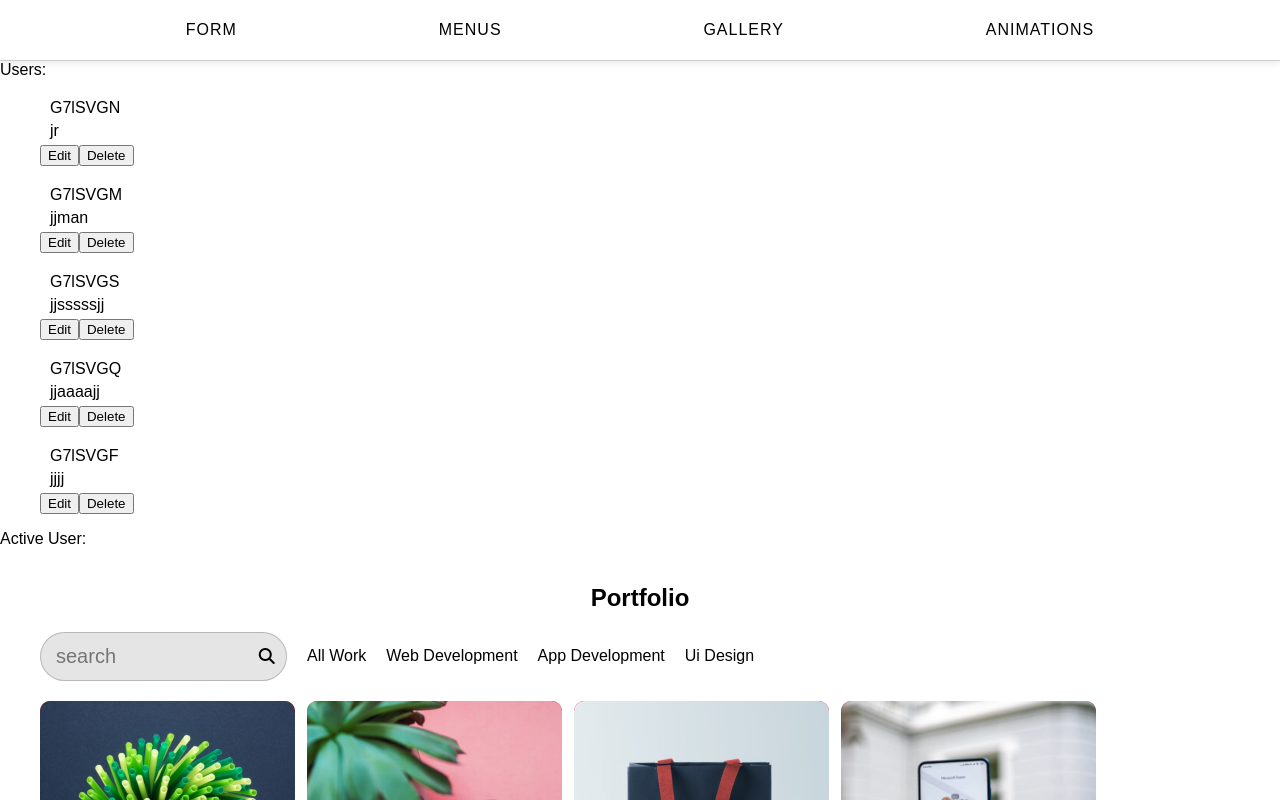
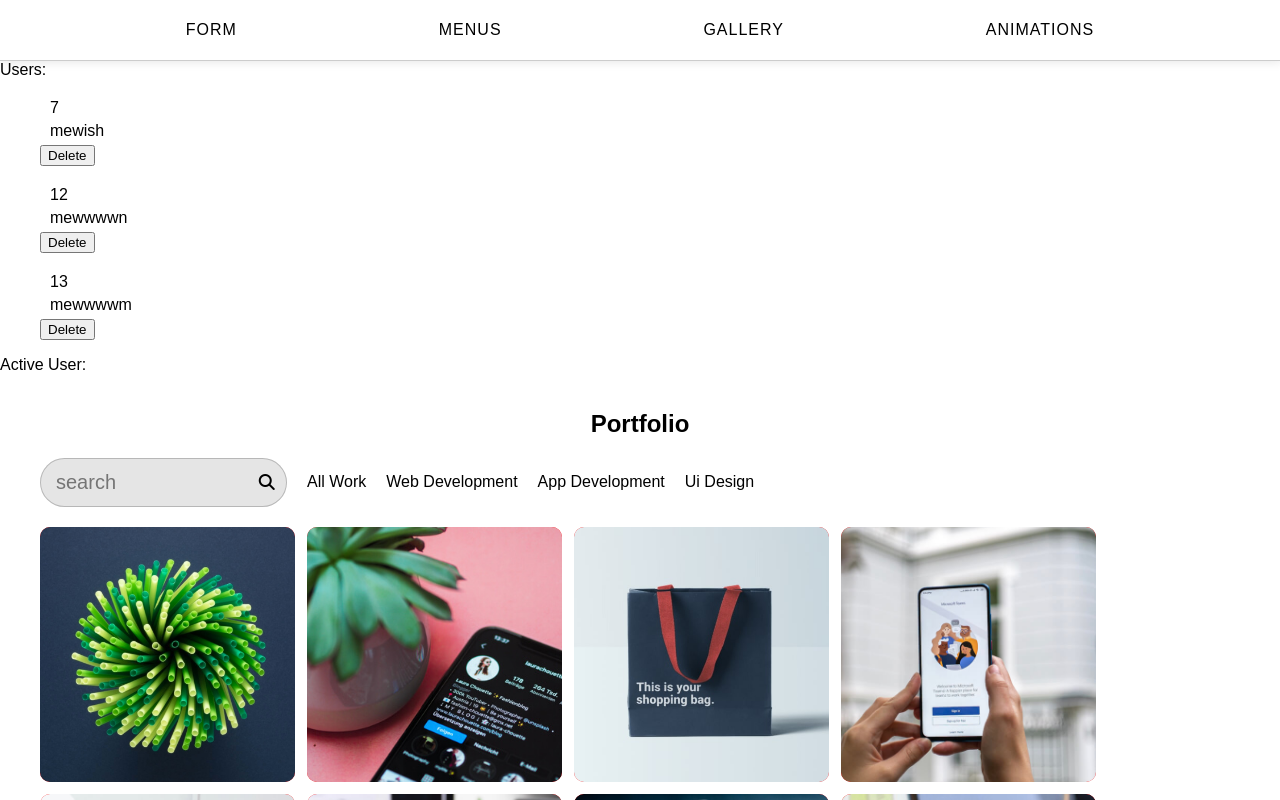
Before and after one commit to savus/testing-vite-react, a React (Vite) app: page / in a window 1280 px wide. Shown: the top 800 px of the page. Built offline with nearby package versions, Linux system fonts and the light colour scheme; data requests are answered from the project's data file.

Commit message:
failed to fix update api bug

```diff
--- a/db.json
+++ b/db.json
@@ -23,44 +23,28 @@
   ],
   "users": [
     {
-      "firstName": "jr",
-      "lastName": "jjjjj",
-      "email": "lll@gmail.com",
-      "city": "jjjj",
-      "phone": "1111111111",
-      "id": "G7lSVGN"
+      "firstName": "mewish",
+      "lastName": "mewish",
+      "email": "time@gmail.com",
+      "city": "mew",
+      "phone": "4444444444",
+      "id": 7
     },
     {
-      "firstName": "jjman",
-      "lastName": "jjjrjj",
-      "email": "lll@gmail.com",
-      "city": "jjjj",
-      "phone": "1111111111",
-      "id": "G7lSVGM"
+      "firstName": "mewwwwn",
+      "lastName": "sss",
+      "email": "ss@Gmail.com",
+      "city": "dd",
+      "phone": "1444444444",
+      "id": 12
     },
     {
-      "firstName": "jjsssssjj",
-      "lastName": "jjjjj",
-      "email": "lll@gmail.com",
-      "city": "jjjj",
-      "phone": "1111111111",
-      "id": "G7lSVGS"
-    },
-    {
-      "firstName": "jjaaaajj",
-      "lastName": "jjjjj",
-      "email": "lll@gmail.com",
-      "city": "jjjj",
-      "phone": "1111111111",
-      "id": "G7lSVGQ"
-    },
-    {
-      "firstName": "jjjj",
-      "lastName": "jjjjj",
-      "email": "lll@gmail.com",
-      "city": "jjjj",
-      "phone": "1111111111",
-      "id": "G7lSVGF"
+      "firstName": "mewwwwm",
+      "lastName": "sss",
+      "email": "ss@Gmail.com",
+      "city": "dd",
+      "phone": "1444444444",
+      "id": 13
     }
   ]
 }
--- a/src/Components/FormContent.tsx
+++ b/src/Components/FormContent.tsx
@@ -25,7 +25,7 @@ const phoneErrorMessage =
   "phone must be numbers, no spaces, and no special characters";
 
 export const FormContent = () => {
-  const { setActiveUser, createUser, setIsLoading } = useUserContext();
+  const { createUser, setIsLoading } = useUserContext();
   const { setVisibleModal } = useModalContext();
   const [firstNameInput, setFirstNameInput] = useState("");
   const [lastNameInput, setLastNameInput] = useState("");
@@ -72,13 +72,6 @@ export const FormContent = () => {
         setHasSubmitted(true);
         if (!doBadInputsExist) {
           setIsLoading(true);
-          setActiveUser({
-            firstName: firstNameInput,
-            lastName: lastNameInput,
-            email: emailInput,
-            city: cityInput,
-            phone: phoneInput.join(""),
-          });
 
           createUser({
             firstName: firstNameInput,
@@ -97,8 +90,8 @@ export const FormContent = () => {
               setIsLoading(false);
             });
 
-          setVisibleModal("none");
-          resetInputValues();
+          // setVisibleModal("none");
+          // resetInputValues();
         }
       }}
     >
--- a/src/Components/Header.tsx
+++ b/src/Components/Header.tsx
@@ -1,3 +1,4 @@
+import toast from "react-hot-toast";
 import { DropdownMenu } from "./DropdownMenu";
 import { Navbar } from "./Navbar";
 import { NavItem } from "./NavItem";
@@ -10,7 +11,7 @@ export const Header = () => {
   const { dropdownMenu, setDropdownMenu, dropdownRef } =
     useNavbarStateContext();
   const { setVisibleModal } = useModalContext();
-  const { allUsers, isLoading } = useUserContext();
+  const { allUsers, deleteUser, setIsLoading } = useUserContext();
 
   return (
     <header className="main-header">
@@ -40,7 +41,22 @@ export const Header = () => {
         Users:
         <ul>
           {allUsers.map((user, index) => (
-            <User user={user} key={index} />
+            <User
+              user={user}
+              key={index}
+              onDeleteClick={() => {
+                deleteUser(user.id)
+                  .then(() => {
+                    toast.success("user has been deleted!");
+                  })
+                  .catch((e) => {
+                    toast.error(e.message);
+                  })
+                  .finally(() => {
+                    setIsLoading(false);
+                  });
+              }}
+            />
           ))}
         </ul>
       </div>
--- a/src/Components/Providers/UserInfoProvider.tsx
+++ b/src/Components/Providers/UserInfoProvider.tsx
@@ -5,7 +5,7 @@ import {
   useState,
   type ReactNode,
 } from "react";
-import type { TPartialUser, TUser } from "../../types";
+import type { TOmitID, TPartialUser, TUser } from "../../types";
 import { Requests } from "../../utils/api";
 import toast from "react-hot-toast";
 type TUserContext = {
@@ -14,6 +14,8 @@ type TUserContext = {
   isLoading: boolean;
   setIsLoading: (state: boolean) => void;
   updateUser: (user: TPartialUser, id: string) => Promise<void>;
+  deleteUser: (id: string) => Promise<void>;
+  createUser: (body: TOmitID) => Promise<void>;
 };
 
 const UserContext = createContext({} as TUserContext);
@@ -22,7 +24,10 @@ export const UserInfoProvider = ({ children }: { children: ReactNode }) => {
   const [allUsers, setAllUsers] = useState<TUser[]>([]);
   const [isLoading, setIsLoading] = useState(false);
 
-  const refetchData = () => Requests.getAllUsers().then(setAllUsers);
+  const refetchData = () =>
+    Requests.getAllUsers().then((data) => {
+      return setAllUsers(data);
+    });
 
   useEffect(() => {
     setIsLoading(true);
@@ -39,10 +44,18 @@ export const UserInfoProvider = ({ children }: { children: ReactNode }) => {
       });
   }, []);
 
-  const updateUser = (body: TPartialUser, id: string) => {
+  const updateUser = async (body: TPartialUser, id: string) => {
     setIsLoading(true);
     return Requests.editUser(body, id).then(refetchData);
   };
+
+  const deleteUser = async (id: string) => {
+    setIsLoading(true);
+    return Requests.deleteUser(id).then(refetchData);
+  };
+
+  const createUser = (body: TOmitID) =>
+    Requests.postUser(body).then(refetchData);
 
   return (
     <UserContext.Provider
@@ -52,6 +65,8 @@ export const UserInfoProvider = ({ children }: { children: ReactNode }) => {
         isLoading,
         setIsLoading,
         updateUser,
+        deleteUser,
+        createUser,
       }}
     >
       {children}
--- a/src/Components/User.tsx
+++ b/src/Components/User.tsx
@@ -4,27 +4,18 @@ import { useEffect, useState } from "react";
 import toast from "react-hot-toast";
 import { useUserContext } from "./Providers/UserInfoProvider";
 
-export const User = ({ user: { id, firstName } }: { user: TUser }) => {
-  const { updateUser, isLoading, setIsLoading } = useUserContext();
-  const [firstNameInput, setFirstNameInput] = useState("");
+export const User = ({
+  user: { id, firstName },
+  onDeleteClick,
+}: {
+  user: TUser;
+  onDeleteClick: () => void;
+}) => {
+  const { isLoading, updateUser, setIsLoading } = useUserContext();
+  const [firstNameInput, setFirstNameInput] = useState(firstName);
   const [editMode, setEditMode] = useState(false);
-
-  useEffect(() => {
-    setFirstNameInput(firstName);
-  }, []);
-
   const inputRow = () => {
     if (isLoading) return <span>...loading</span>;
-
-    if (editMode)
-      return (
-        <input
-          type="text"
-          value={firstNameInput}
-          onChange={(e) => setFirstNameInput(e.target.value)}
-        />
-      );
-
     return <span>{firstNameInput}</span>;
   };
   return (
@@ -35,21 +26,12 @@ export const User = ({ user: { id, firstName } }: { user: TUser }) => {
         <button
           disabled={isLoading}
           onClick={() => {
-            setEditMode(!editMode);
-            if (editMode) {
-              updateUser({ firstName: firstNameInput }, id)
-                .then(() => {
-                  toast.success("User updated!");
-                })
-                .finally(() => {
-                  setIsLoading(false);
-                });
-            }
+            setEditMode(false);
+            onDeleteClick();
           }}
         >
-          Edit
+          Delete
         </button>
-        <button disabled={isLoading}>Delete</button>
       </div>
     </div>
   );
--- a/src/utils/api.ts
+++ b/src/utils/api.ts
@@ -10,10 +10,22 @@ export const Requests = {
   getAllUsers: (): Promise<TUser[]> =>
     fetch(`${fetchUsers}`).then((response) => response.json()),
 
+  postUser: (body: TOmitID) =>
+    fetch(`${fetchUsers}`, {
+      method: "POST",
+      headers: headers,
+      body: JSON.stringify(body),
+    }).then((response) => response.json()),
+
   editUser: (body: TPartialUser, id: string): Promise<TUser> =>
     fetch(`${fetchUsers}/${id}`, {
       method: "PATCH",
       headers: headers,
       body: JSON.stringify(body),
     }).then((response) => response.json()),
+
+  deleteUser: (id: string): Promise<TUser> =>
+    fetch(`${fetchUsers}/${id}`, {
+      method: "DELETE",
+    }).then((response) => response.json()),
 };
```
